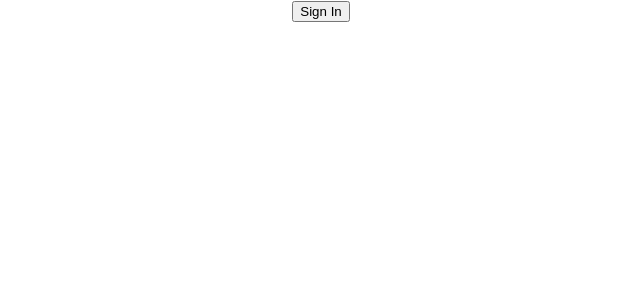
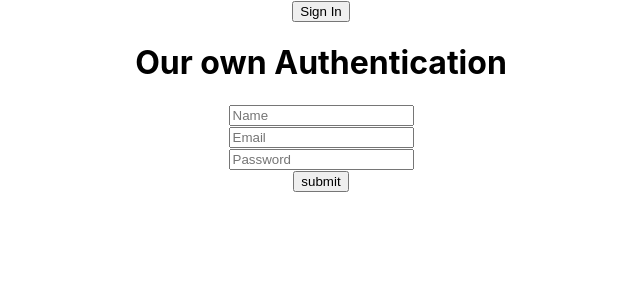
Before and after one commit to Marzan1234eng/firebase-auth, a React (Create React App) app: page / in a window 1280 px wide. Shown: the top 300 px of the page, without its empty margins (319-959 px from the left). Built offline with nearby package versions, Linux system fonts and the light colour scheme.

Commit message:
firebase user created from submit form & duplicate gmail show error

```diff
--- a/src/App.js
+++ b/src/App.js
@@ -4,6 +4,7 @@ import * as firebase from 'firebase/app';
 import firebaseConfig from './firebase.config';
 import { getAuth, signInWithPopup, GoogleAuthProvider, signOut } from "firebase/auth";
 import {useState} from "react";
+import {createUserWithEmailAndPassword} from "firebase/auth";
 
 firebase.initializeApp(firebaseConfig);
 
@@ -13,10 +14,13 @@ function App() {
         isSignedIn: false,
         name: '',
         email: '',
-        photo: ''
+        password: '',
+        photo: '',
+        error: ''
     });
     const provider = new GoogleAuthProvider();
     const auth = getAuth();
+
 
   const handleSignIn = () => {
     signInWithPopup(auth,provider)
@@ -26,7 +30,8 @@ function App() {
                 isSignedIn: true,
                 name: displayName,
                 email: email,
-                photo: photoURL
+                photo: photoURL,
+                error: ''
             }
             setUser(signedInUser);
           console.log(displayName,email,photoURL);
@@ -43,7 +48,9 @@ function App() {
               isSignedIn: false,
               name: '',
               email: '',
-              photo: ''
+              photo: '',
+              error: '',
+              success: false
           }
           setUser(signOutUser);
       }).catch((error) => {
@@ -52,6 +59,50 @@ function App() {
       console.log("sign out");
   }
 
+  const handleSubmit = (e) => {
+      console.log(user.email, user.password);
+      if (user.email && user.password){
+          createUserWithEmailAndPassword(auth, user.email, user.password)
+              .then((userCredential) => {
+                  // Signed in
+                  const user = userCredential.user;
+                  // ...
+              })
+              .then(res=>{
+                  const newUserInfo = {...user};
+                  newUserInfo.error = '';
+                  newUserInfo.success = true;
+                  setUser(newUserInfo);
+                  //console.log(res);
+              })
+              .catch((error) => {
+                  const newUserInfo = {...user};
+                  newUserInfo.error = error.message;
+                  newUserInfo.success = false;
+                  setUser(newUserInfo);
+              });
+      }
+      e.preventDefault(); // puro page load howa bondho korbe
+  }
+
+    const handleBlur = (e) => {
+        let isFieldValid = 'true';
+        if (e.target.name === 'email'){
+            isFieldValid = /\S+@\S+\.\S+/.test(e.target.value);
+        }
+        if (e.target.name === 'password'){
+            const isPasswordValid = e.target.value.length > 6;
+            const isPasswordHasNumber = /\d{1}/.test(e.target.value);
+            isFieldValid = isPasswordHasNumber && isPasswordValid;
+        }
+
+        if (isFieldValid){
+            const newUserInfo = {...user};
+            newUserInfo[e.target.name] = e.target.value;
+            setUser(newUserInfo);
+        }
+    }
+    //console.log(newUser);
   return (
     <div className="App">
 
@@ -64,11 +115,25 @@ function App() {
             user.isSignedIn && <div>
                 <p>Welcome, {user.name}</p>
                 <p>Your Email: {user.email}</p>
+                <p>Password: {user.password}</p>
                 <img src={user.photo} alt=""/>
             </div>
         }
+        <h1>Our own Authentication</h1>
+
+        <form onSubmit={handleSubmit} action="">
+            <input placeholder="Name" name="name" onBlur={handleBlur} type="text" required/>
+            <br/>
+            <input placeholder="Email" name="email" onBlur={handleBlur} type="text" required/>
+            <br/>
+            <input placeholder="Password" name="password" onBlur={handleBlur} type="password" required/>
+            <br/>
+            <input type="submit" value="submit"/>
+        </form>
+        <p style={{color:"red"}}>{user.error}</p>
+        { user.success && <p style={{color: "green"}}>User created successfully</p>}
     </div>
   );
-};
+}
 
 export default App;
```
